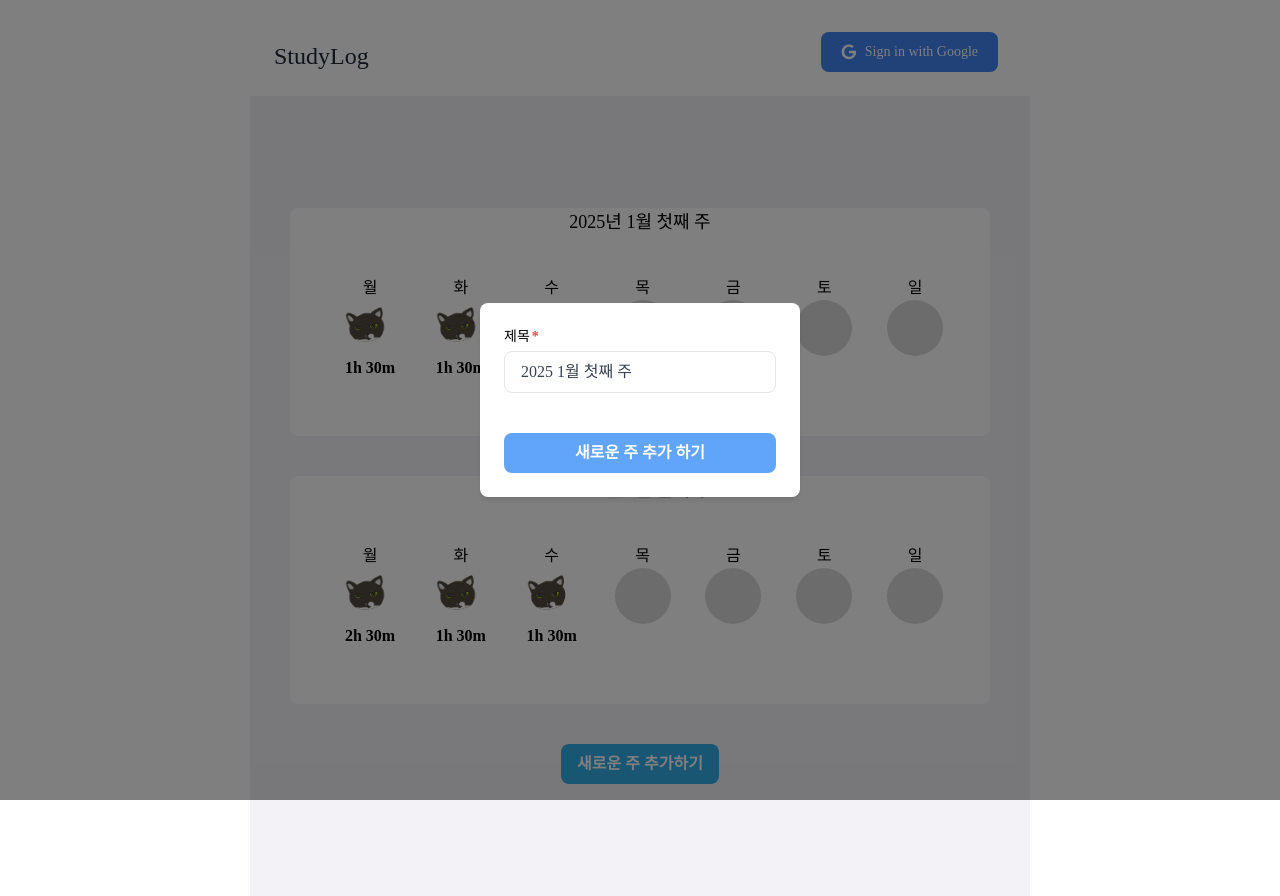
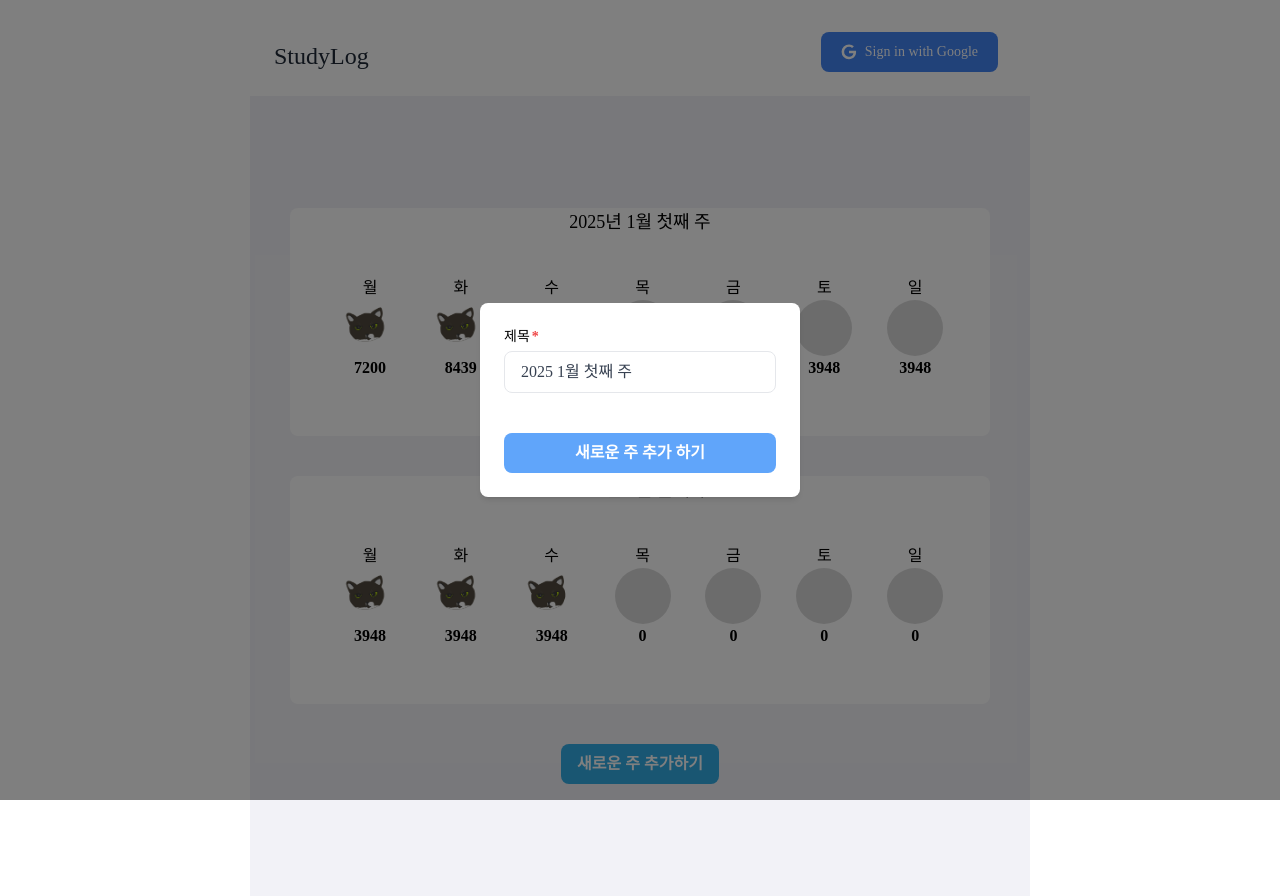
Before and after one commit to Songhyejeong/StudyLog, a React (Vite) app in the folder studylog/: page / in a window 1280 px wide. Built offline with nearby package versions, Linux system fonts and the light colour scheme; a web font is replaced by a local one.

Commit message:
✨ Feat: 스탑워치 기능 구현 #6

```diff
--- a/studylog/src/components/Content/SelectedTodo.tsx
+++ b/studylog/src/components/Content/SelectedTodo.tsx
@@ -6,6 +6,7 @@ import Stopwatch from '../Stopwatch/Stopwatch';
 interface SelectedTodoProps {
   todo: TodoListType;
 }
+
 const SelectedTodo: React.FC<SelectedTodoProps> = ({
   todo,
 }: SelectedTodoProps) => {
@@ -18,7 +19,7 @@ const SelectedTodo: React.FC<SelectedTodoProps> = ({
       />
       <TodoList todoList={todo.todoList} />
       <div className="flex justify-center mt-20">
-        <Stopwatch />
+        <Stopwatch studyTime={todo.studyTime} />
       </div>
     </main>
   );
--- a/studylog/src/components/Content/StudyLogDay.tsx
+++ b/studylog/src/components/Content/StudyLogDay.tsx
@@ -3,7 +3,7 @@ import catSticker from '../../assets/cat.jpeg';
 
 interface StudyLogDayProps {
   isCatStickerApplied: boolean;
-  timer: string | null;
+  studyTime: number | null;
   day: string;
 }
 
@@ -27,20 +27,20 @@ const Sticker: React.FC<{ isCatStickerApplied: boolean }> = ({
   );
 };
 
-const Timer: React.FC<{ timer: string | null }> = ({ timer }) => {
-  return <p className="h-10 w-20 font-bold flex justify-center">{timer}</p>;
+const Timer: React.FC<{ studyTime: number | null }> = ({ studyTime }) => {
+  return <p className="h-10 w-20 font-bold flex justify-center">{studyTime}</p>;
 };
 
 const StudyLogDay: React.FC<StudyLogDayProps> = ({
   isCatStickerApplied,
-  timer,
+  studyTime,
   day,
 }: StudyLogDayProps) => {
   return (
     <div className="bg-white mx-auto h-[150px] flex flex-col items-center justify-center">
       <Day day={day} />
       <Sticker isCatStickerApplied={isCatStickerApplied} />
-      <Timer timer={timer} />
+      <Timer studyTime={studyTime} />
     </div>
   );
 };
--- a/studylog/src/components/Content/StudyLogWeek.tsx
+++ b/studylog/src/components/Content/StudyLogWeek.tsx
@@ -1,5 +1,6 @@
 import React from 'react';
 import { StudyLogDayType } from '../../types';
+import { weekType } from '../../types';
 import StudyLogDay from './StudyLogDay';
 import { addMissingDays } from '../../utils/StudyLog';
 
@@ -12,7 +13,7 @@ const StudyLogWeek: React.FC<StudyLogWeekProps> = ({
   title,
   studyLogWeek,
 }: StudyLogWeekProps) => {
-  const weekDays = ['월', '화', '수', '목', '금', '토', '일'];
+  const weekDays: weekType[] = ['월', '화', '수', '목', '금', '토', '일'];
 
   const weekWithDays = addMissingDays(weekDays, studyLogWeek).map(
     (studylog, index) => ({
--- a/studylog/src/components/Content/TodoContent.tsx
+++ b/studylog/src/components/Content/TodoContent.tsx
@@ -1,6 +1,7 @@
-import React from 'react';
+import React, { useState } from 'react';
 import { TodoContentType } from '../../types';
 import { Checkbox } from '@mui/material';
+import StudyLogButton from '../Button/StudyLogButton';
 
 interface TodoContentProps {
   todo: TodoContentType;
@@ -9,14 +10,30 @@ interface TodoContentProps {
 const TodoContent: React.FC<TodoContentProps> = ({
   todo,
 }: TodoContentProps) => {
+  const [isCompleted, setIsCompleted] = useState(todo.isChecked);
+
+  const handleCheckbox = () => {
+    setIsCompleted(!isCompleted);
+  };
+
+  const deleteTodoService = () => {};
+
   return (
     <div className="flex flex-row items-center justify-between pr-4 border">
-      <div className="flex flex-row items-center">
-        <Checkbox />
+      <div className="flex flex-row items-center gap-5">
+        <Checkbox checked={isCompleted} onChange={handleCheckbox} />
         <p>{todo.todoName}</p>
       </div>
-      <p>{todo.priority}</p>
-      <div>trashcan</div>
+      <div className="flex flex-row gap-5">
+        <p>{todo.priority}</p>
+
+        <StudyLogButton
+          text="삭제"
+          size="small"
+          color="delete"
+          onClick={deleteTodoService}
+        />
+      </div>
     </div>
   );
 };
--- a/studylog/src/components/Stopwatch/Stopwatch.tsx
+++ b/studylog/src/components/Stopwatch/Stopwatch.tsx
@@ -1,13 +1,70 @@
-import React from 'react';
+import React, { useState, useEffect } from 'react';
 import StudyLogButton from '../Button/StudyLogButton';
 
-const Stopwatch: React.FC = () => {
+interface StopwatchProps {
+  studyTime: number;
+}
+
+const Stopwatch: React.FC<StopwatchProps> = ({ studyTime }: StopwatchProps) => {
+  const [currentSeconds, setCurrentSeconds] = useState<number>(studyTime);
+  const [currentTime, setCurrentTime] = useState<string>();
+  const [nIntervId, setNIntervId] = useState<NodeJS.Timeout | undefined>(
+    undefined
+  );
+
+  const getTime = (totalSeconds: number) => {
+    const hours = Math.floor(totalSeconds / 3600);
+    const minutes = Math.floor((totalSeconds % 3600) / 60);
+    const seconds = totalSeconds % 60;
+
+    setCurrentTime(
+      `${hours.toString().padStart(2, '0')}:${minutes
+        .toString()
+        .padStart(2, '0')}:${seconds.toString().padStart(2, '0')}`
+    );
+  };
+
+  useEffect(() => {
+    let ignore = false;
+
+    if (!ignore) {
+      getTime(currentSeconds);
+    }
+
+    return () => {
+      ignore = true;
+    };
+  }, [currentSeconds]);
+
+  const startStopwatch = () => {
+    const nIntervId = setInterval(() => {
+      setCurrentSeconds((prev) => prev + 1);
+    }, 1000);
+    setNIntervId(nIntervId);
+  };
+
+  const stopStopwatch = () => {
+    if (nIntervId) {
+      clearInterval(nIntervId);
+    }
+  };
+
   return (
     <div className="rounded-full bg-white w-[250px] h-[250px] flex  flex-col gap-5 justify-center items-center shadow-md">
-      <p className="text-2xl">03:46:08</p>
+      <p className="text-2xl">{currentTime}</p>
       <div className="flex flex-row gap-5 ">
-        <StudyLogButton text="stop" />
-        <StudyLogButton text="start" />
+        <StudyLogButton
+          text="stop"
+          size="small"
+          color="white"
+          onClick={stopStopwatch}
+        />
+        <StudyLogButton
+          text="start"
+          size="small"
+          color="primary"
+          onClick={startStopwatch}
+        />
       </div>
     </div>
   );
--- a/studylog/src/mockData.ts
+++ b/studylog/src/mockData.ts
@@ -6,38 +6,39 @@ export const mockStudyLogList: StudyLogWeekType[] = [
     studyLogWeek: [
       {
         isCatStickerApplied: true,
-        timer: '1h 30m',
-        day: '월요일',
+        studyTime: 7200,
+        day: '월',
       },
       {
         isCatStickerApplied: true,
-        timer: '1h 30m',
-        day: '화요일',
+        studyTime: 8439,
+        day: '화',
       },
       {
         isCatStickerApplied: true,
-        timer: '1h 30m',
-        day: '수요일',
+        studyTime: 3948,
+        day: '수',
       },
       {
         isCatStickerApplied: false,
-        timer: null,
-        day: '목요일',
+        studyTime: 3948,
+        day: '목',
       },
       {
         isCatStickerApplied: false,
-        timer: null,
-        day: '금요일',
+        isToday: true,
+        studyTime: 3948,
+        day: '금',
       },
       {
         isCatStickerApplied: false,
-        timer: null,
-        day: '토요일',
+        studyTime: 3948,
+        day: '토',
       },
       {
         isCatStickerApplied: false,
-        timer: null,
-        day: '일요일',
+        studyTime: 3948,
+        day: '일',
       },
     ],
   },
@@ -46,18 +47,18 @@ export const mockStudyLogList: StudyLogWeekType[] = [
     studyLogWeek: [
       {
         isCatStickerApplied: true,
-        timer: '2h 30m',
-        day: '월요일',
+        studyTime: 3948,
+        day: '월',
       },
       {
         isCatStickerApplied: true,
-        timer: '1h 30m',
-        day: '화요일',
+        studyTime: 3948,
+        day: '화',
       },
       {
         isCatStickerApplied: true,
-        timer: '1h 30m',
-        day: '수요일',
+        studyTime: 3948,
+        day: '수',
       },
     ],
   },
@@ -66,12 +67,13 @@ export const mockStudyLogList: StudyLogWeekType[] = [
 export const mockTodoList: TodoListType[] = [
   {
     day: '월',
-    timer: '02:30',
+    studyTime: 3948,
     todoList: [
       {
         id: 1,
         isChecked: false,
         todoName: '타입스크립트 공부',
+        isToday: true,
         priority: 'high',
       },
       {
@@ -83,14 +85,14 @@ export const mockTodoList: TodoListType[] = [
       {
         id: 3,
         isChecked: false,
-        todoName: '타입스크립트 공부',
+        todoName: '타입스크립트 공부하기',
         priority: 'high',
       },
     ],
   },
   {
     day: '화',
-    timer: '01:45',
+    studyTime: 3948,
     todoList: [
       {
         id: 1,
--- a/studylog/src/utils/StudyLog.tsx
+++ b/studylog/src/utils/StudyLog.tsx
@@ -1,12 +1,16 @@
 import { StudyLogDayType } from '../types';
+import { weekType } from '../types';
 
-export const addMissingDays = (weekDays: string[], week: StudyLogDayType[]) => {
+export const addMissingDays = (
+  weekDays: weekType[],
+  week: StudyLogDayType[]
+) => {
   const filledWeek = [...week];
 
   while (filledWeek.length < 7) {
     filledWeek.push({
       isCatStickerApplied: false,
-      timer: '',
+      studyTime: 0,
       day: weekDays[filledWeek.length],
     });
   }
```
